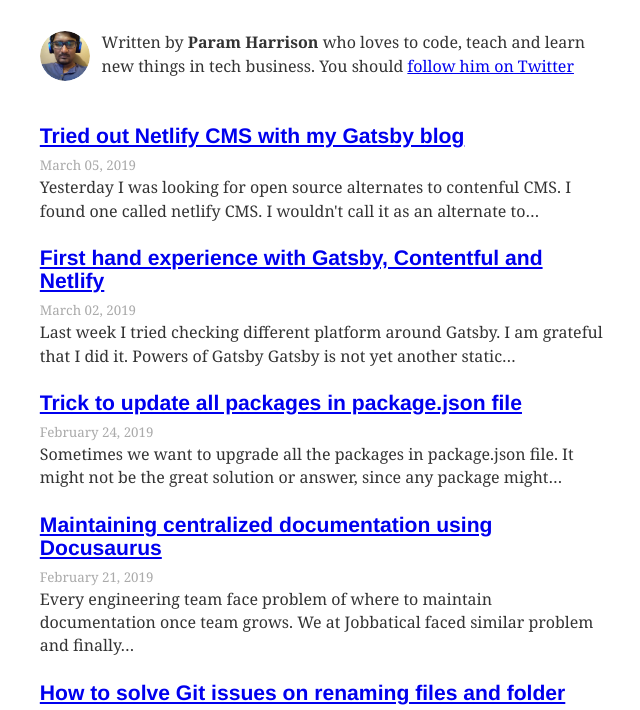
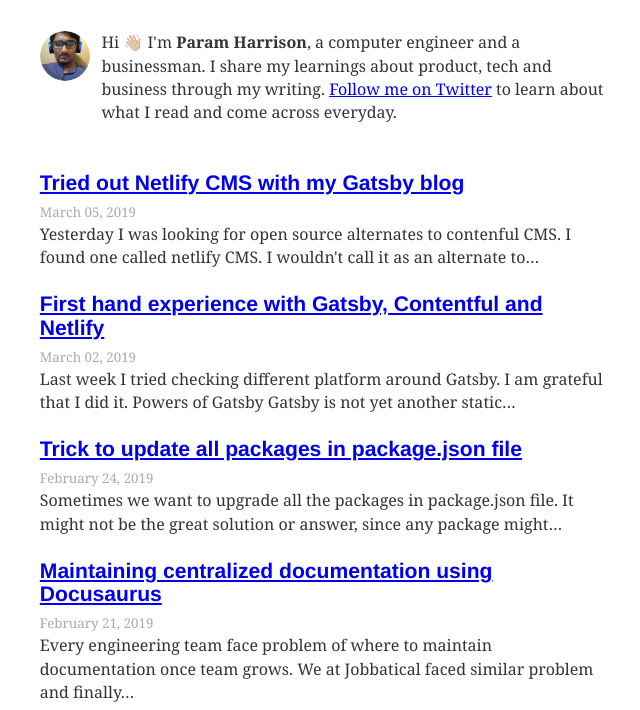
Before and after one commit to Param-Harrison/blog, a Gatsby site: page / in a window 1280 px wide. Shown: the part 73-783 px from the top of the page, without its empty margins (316-956 px from the left). Built offline with nearby package versions, Linux system fonts and the light colour scheme; Gatsby itself is replaced by a stand-in of ours; some packages are replaced by stand-ins of ours.

Commit message:
fix: bio content

```diff
--- a/src/components/Bio.js
+++ b/src/components/Bio.js
@@ -35,15 +35,17 @@
                 marginBottom: rhythm(0.5),
               }}
             >
-              Written by <strong>{author}</strong> who loves to code, teach and
-              learn new things in tech business. You should {` `}
+              Hi 👋🏼 I'm <strong>{author}</strong>, a computer engineer and a
+              businessman. I share my learnings about product, tech and business
+              through my writing. {` `}
               <a
                 target="_blank"
                 rel="noopener"
                 href={`https://twitter.com/${social.twitter}`}
               >
-                follow him on Twitter
-              </a>
+                Follow me on Twitter
+              </a>{' '}
+              to learn about what I read and come across everyday.
             </p>
           </div>
         );
```
